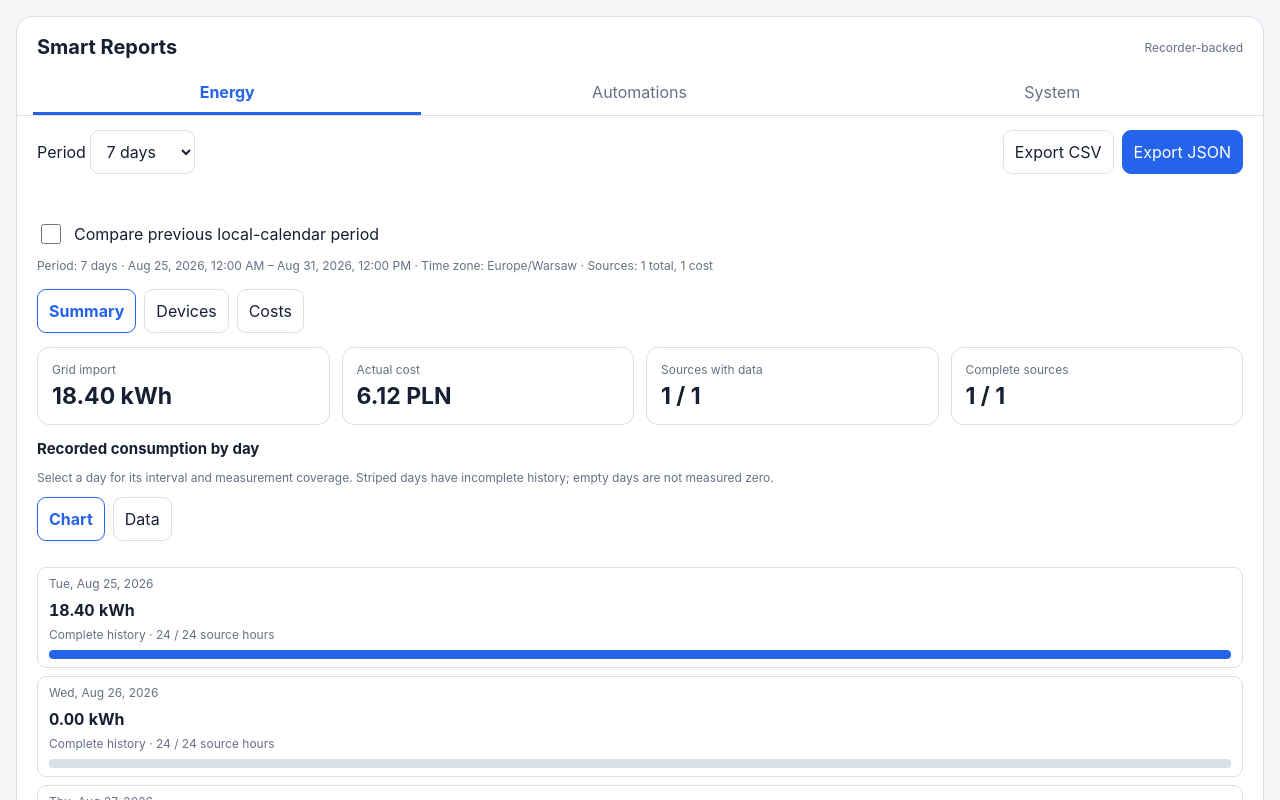
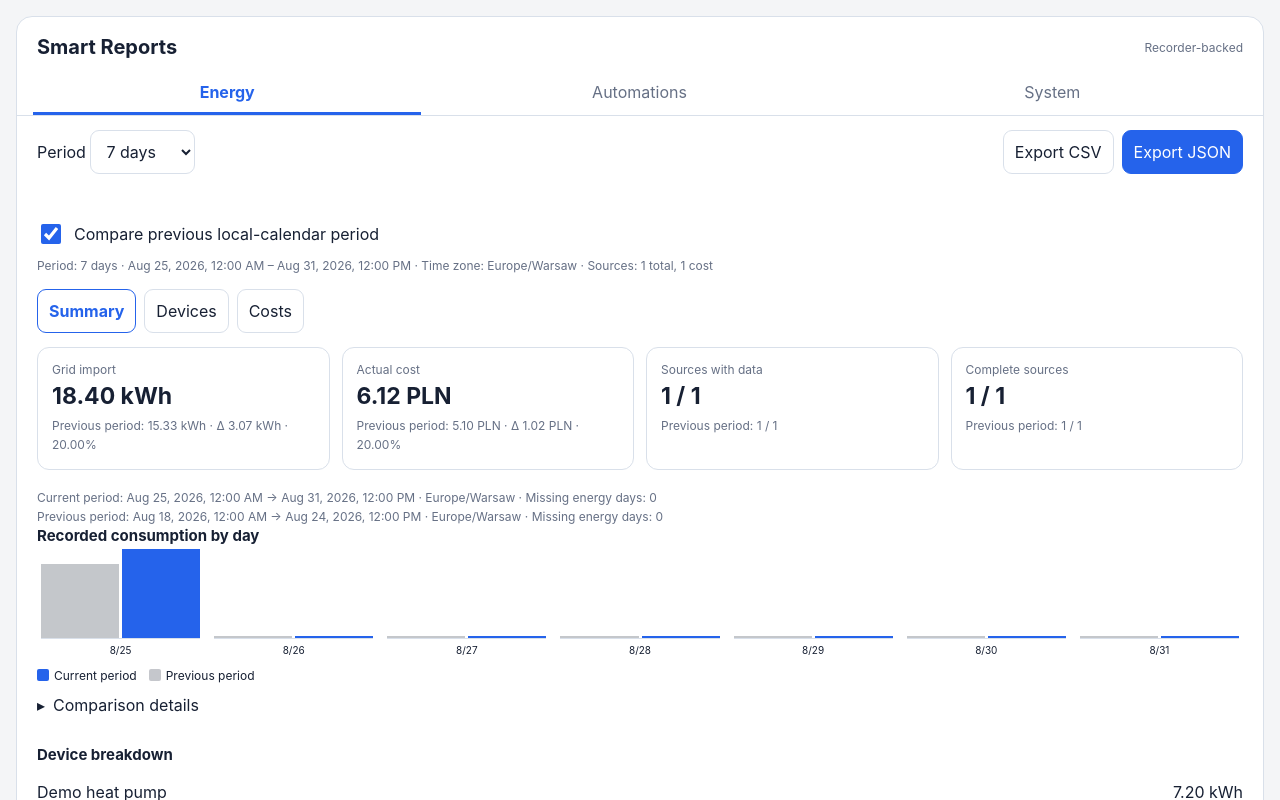
Before and after one commit to MacSiem/ha-smart-reports, a website: page docs/screenshots/_harness.html in a window 1280 px wide. Shown: the top 800 px of the page. Drawn offline with Linux system fonts and the light colour scheme.

Commit message:
Show optional comparison with generic measured fixture in screenshots

```diff
--- a/docs/screenshots/_harness.html
+++ b/docs/screenshots/_harness.html
@@ -148,7 +148,7 @@ if (!customElements.get('ha-card')) customElements.define('ha-card', class exten
             result[statisticId].push({
               start: cursor,
               end: Math.min(end, cursor + hour),
-              change: index === 0 ? statisticValues[statisticId] : 0,
+              change: index === 0 ? statisticValues[statisticId] / (end < fixedNow.getTime() - 6 * 24 * hour ? 1.2 : 1) : 0,
             });
           }
         }
@@ -169,6 +169,7 @@ if (!customElements.get('ha-card')) customElements.define('ha-card', class exten
     type: 'custom:ha-smart-reports',
     title: 'Smart Reports',
     show_support: false,
+    compare_previous_period: true,
     energy_source_mode: 'dashboard',
   });
   card.hass = hass;
```
